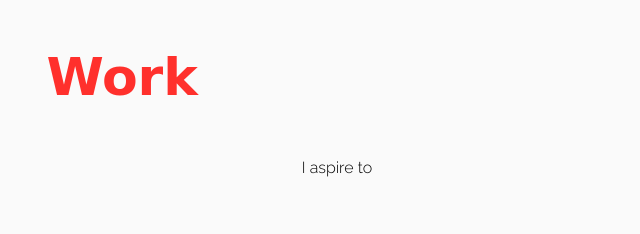
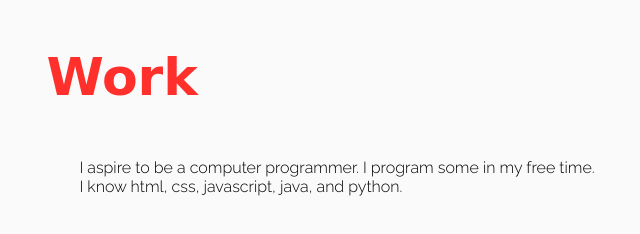
Before and after one commit to AtleySt/digital-portfolio, a plain HTML site: page work.html in a window 1280 px wide. Shown: the part 84-318 px from the top of the page, without its empty margins (303-943 px from the left). Drawn offline with Linux system fonts and the light colour scheme; a web font is replaced by a local one.

Commit message:
paragraph started

```diff
--- a/work.html
+++ b/work.html
@@ -18,7 +18,7 @@
         </div>
         <a href="./work.html"><h1 class="work">Work</h1></a>
         <div class="row1">
-            <p>I aspire to </p>
+            <p>I aspire to be a computer programmer. I program some in my free time.<br>I know html, css, javascript, java, and python.</p>
         </div>
     </body>
 </html>
```
